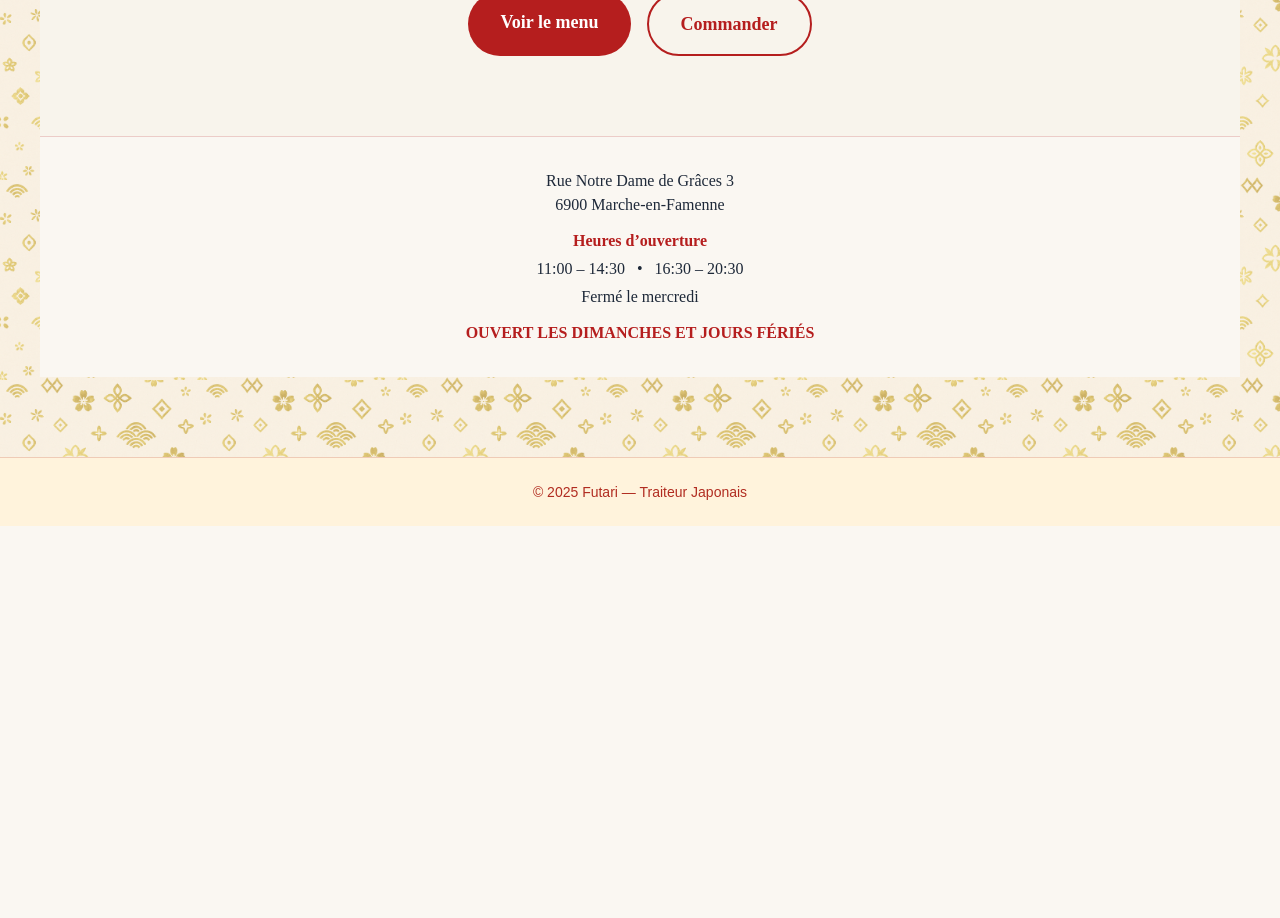
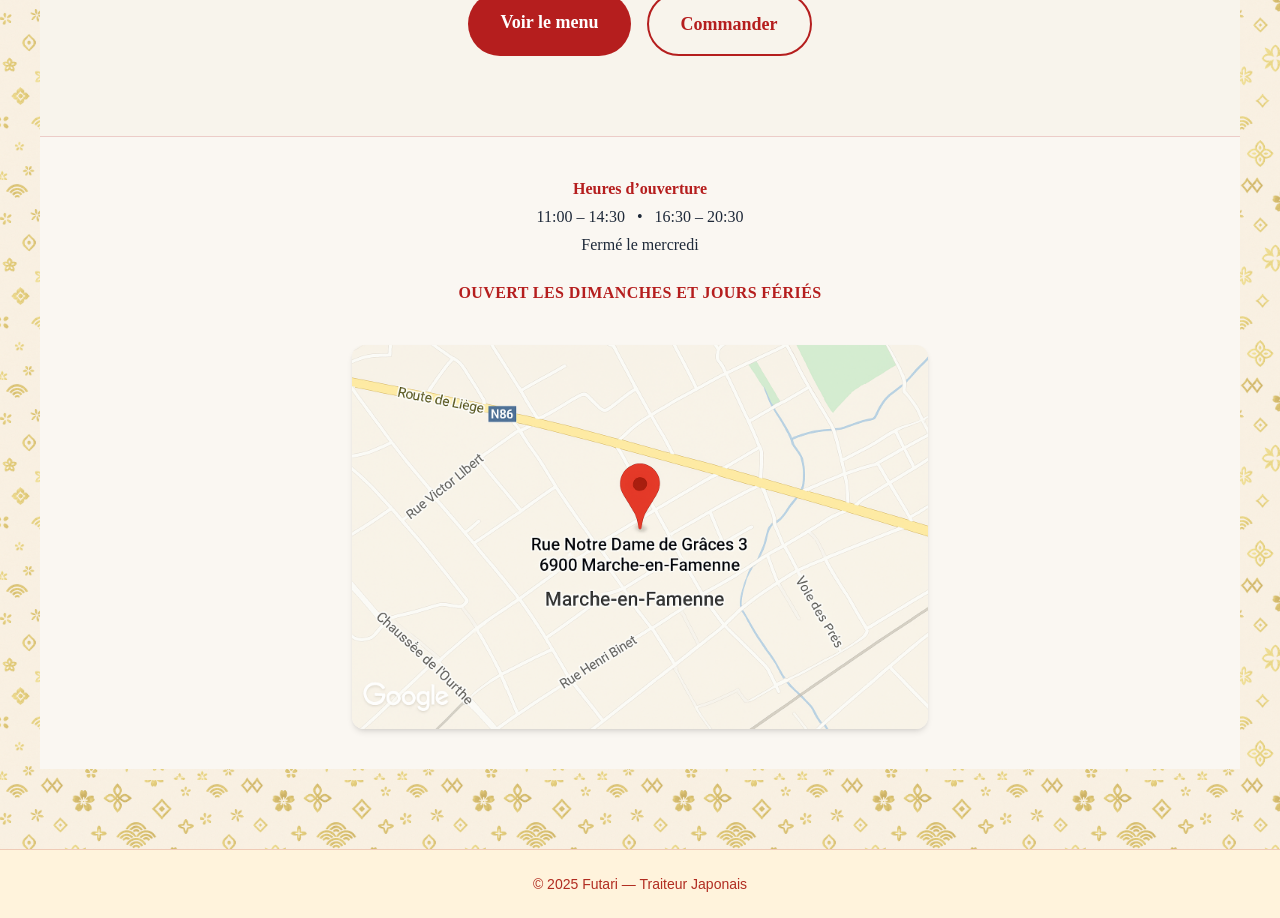
Before and after one commit to Math00718/Futari-site-, a Next.js app: page / in a window 1280 px wide. Shown: the part 820-1738 px from the top of the page. Before the commit the page ends 1346 px from the top, so only its background shows below. Built offline with nearby package versions, Linux system fonts and the light colour scheme.

Commit message:
Mise à jour du menu, alignements, Google Maps, corrections UI

```diff
--- a/app/components/menuitem.tsx
+++ b/app/components/menuitem.tsx
@@ -1,4 +1,5 @@
 "use client";
+
 import { useCart } from "../context/cartcontext";
 import QuantityControl from "./quantitycontrol";
 import Image from "next/image";
@@ -18,6 +19,15 @@ type ExtraData = {
   };
 };
 
+type Props = {
+  id: string;
+  name: string;
+  desc?: string;
+  price: number;
+  img?: string;
+  variants?: string[];
+  extra?: ExtraData;
+};
 
 export default function MenuItem({
   id,
@@ -25,22 +35,15 @@ export default function MenuItem({
   desc,
   price,
   img,
-  variants,
+  variants = [], // ← évite undefined
   extra,
-}: {
-  id: string;
-  name: string;
-  desc?: string;
-  price: number;
-  img?: string;
-  variants?: string[];
-  extra?: ExtraData; // plus de any
-}) {
+}: Props) {
   const { items, inc, dec } = useCart();
   const qty = items[id]?.qty || 0;
   const [open, setOpen] = useState(false);
 
   const isPoke = !!(extra?.isPoke || extra?.type === "poke");
+  const hasVariants = !isPoke && variants.length > 0;
 
   return (
     <div className="bg-white rounded-2xl shadow p-5 relative flex flex-col items-center text-center">
@@ -55,10 +58,14 @@ export default function MenuItem({
       )}
 
       <h3 className="text-xl font-semibold mb-1">{name}</h3>
+
       {desc && <p className="text-gray-600 mb-2 text-sm">{desc}</p>}
+
       <p className="font-bold text-lg mb-3">{price.toFixed(2)} €</p>
 
-      {/* POKÉ */}
+      {/* --- Bouton toujours aligné en bas --- */}
+      <div className="mt-auto flex justify-center">
+        {/* --- POKE (modal obligatoire) --- */}
         {isPoke && (
           <>
             <button
@@ -72,7 +79,7 @@ export default function MenuItem({
               <VariantModal
                 productId={id}
                 productName={name}
-              variants={[]}
+                variants={[]} // poké n’a pas de variants
                 price={price}
                 onClose={() => setOpen(false)}
                 extra={extra}
@@ -81,8 +88,8 @@ export default function MenuItem({
           </>
         )}
 
-      {/* VARIANTS */}
-      {!isPoke && variants?.length ? (
+        {/* --- VARIANTS (popup obligatoire) --- */}
+        {!isPoke && hasVariants && (
           <>
             <button
               onClick={() => setOpen(true)}
@@ -101,10 +108,10 @@ export default function MenuItem({
               />
             )}
           </>
-      ) : null}
+        )}
 
-      {/* NORMAL */}
-      {!isPoke && !variants?.length && (
+        {/* --- NORMAL (pas de popup) --- */}
+        {!isPoke && !hasVariants && (
           <QuantityControl
             value={qty}
             onInc={() => inc(id, { name, price })}
@@ -112,5 +119,6 @@ export default function MenuItem({
           />
         )}
       </div>
+    </div>
   );
 }
--- a/app/menu/page.tsx
+++ b/app/menu/page.tsx
@@ -30,7 +30,6 @@ const [openModal, setOpenModal] = useState<string | null>(null);
   <h2 className="text-4xl font-bold text-[#B51E1E] mb-10 text-center">
     Plateaux
   </h2>
-
   <div className="grid grid-cols-1 md:grid-cols-2 lg:grid-cols-3 gap-10 max-w-6xl mx-auto">
     {/* Plateaux existants */}
     {[
@@ -164,7 +163,7 @@ const [openModal, setOpenModal] = useState<string | null>(null);
     ].map(({ id, name, desc, price, img }) => (
       <div
         key={id}
-        className="bg-white rounded-2xl shadow p-5 text-center w-80"
+        className="bg-white rounded-2xl shadow p-5 text-center w-80 flex flex-col"
       >
         <Image
           src={String(img)}
@@ -176,15 +175,18 @@ const [openModal, setOpenModal] = useState<string | null>(null);
 <h3 className="text-xl font-semibold">{name}</h3>
         <p className="text-gray-600 mt-2">{desc}</p>
         <p className="mt-2 font-bold">{Number(price).toFixed(2)} €</p>
+
+        {/* Bouton aligné en bas */}
+        <div className="mt-auto flex justify-center">
           <QuantityControl
             value={items[String(id)]?.qty || 0}
-          onInc={() =>
-            inc(String(id), { name: String(name), price: Number(price) })
-          }
+            onInc={() => inc(String(id), { name: String(name), price: Number(price) })}
             onDec={() => dec(String(id))}
           />
         </div>
+      </div>
     ))}
+
   </div>
 </section>
 
@@ -247,16 +249,26 @@ const [openModal, setOpenModal] = useState<string | null>(null);
       ["I2", "Tranches de Thon Avocat", "Riz vinaigré garni de thon et avocat", 15.0],
       ["I3", "Tranches de Saumon Thon Avocat", "Mélange saumon-thon sur riz vinaigré", 15.0],
     ].map(([id, name, desc, price]) => (
-      <div key={id} className="bg-white rounded-2xl shadow p-5 text-center">
+   <div
+  key={id}
+  className="bg-white rounded-2xl shadow p-5 text-center flex flex-col"
+  style={{ height: "330px" }} // hauteur fixe pour aligner les boutons
+>
   <h3 className="text-xl font-semibold">{`${id} – ${name}`}</h3>
-        <p className="text-gray-600 mt-2">{desc}</p>
+
+  <p className="text-gray-600 mt-2 flex-grow">{desc}</p>
+
   <p className="mt-2 font-bold">{Number(price).toFixed(2)} €</p>
+
+  <div className="mt-auto">
     <QuantityControl
       value={items[String(id)]?.qty || 0}
-  onInc={() => inc(String(id), { name: String(name), price: Number(price) })}
+      onInc={() =>
+        inc(String(id), { name: String(name), price: Number(price) })
+      }
       onDec={() => dec(String(id))}
     />
-
+  </div>
 </div>
     ))}
   </div>
@@ -340,18 +352,23 @@ const [openModal, setOpenModal] = useState<string | null>(null);
     const p = Number(price);
 
     return (
-      <div key={sid} className="bg-white rounded-2xl shadow p-5 text-center flex flex-col items-center">
+      <div
+  key={sid}
+  className="bg-white rounded-2xl shadow p-5 text-center flex flex-col justify-between h-full min-h-[220px]"
+>
+
         <h3 className="text-xl font-semibold">{`${sid} – ${name}`}</h3>
         <p className="mt-2 font-bold">{p.toFixed(2)} €</p>
 
 
+  <div className="mt-auto flex justify-center">
   <QuantityControl
     value={items[sid]?.qty ?? 0}
     onInc={() => inc(sid, { name: String(name), price: p })}
     onDec={() => dec(sid)}
   />
   </div>
-
+</div>
     );
   })}
 </div>
@@ -588,8 +605,8 @@ const [openModal, setOpenModal] = useState<string | null>(null);
       variants={["Classic", "Crunch", "Spicy", "Fromage", "Wakame"]}
     />
 
-    {/* Les 3 autres SANS POPUP, inchangés */}
-    <div className="bg-white rounded-2xl shadow p-5 text-center">
+    {/* Les 3 autres SANS POPUP — ALIGNÉS EN BAS */}
+<div className="bg-white rounded-2xl shadow p-5 text-center flex flex-col">
   <Image
     src="/menu/veggie-vert.jpg"
     alt="Menu Vert (11 pcs)"
@@ -600,14 +617,18 @@ const [openModal, setOpenModal] = useState<string | null>(null);
   <h3 className="text-xl font-semibold">Menu Vert (11 pcs)</h3>
   <p className="text-gray-600 mt-2">3 Nigiri Avocat • 8 Maki Concombre</p>
   <p className="mt-2 font-bold">7,80 €</p>
+
+  <div className="mt-auto flex justify-center">
     <QuantityControl
       value={items["menu-vert"]?.qty || 0}
       onInc={() => inc("menu-vert", { name: "Menu Vert (11 pcs)", price: 7.8 })}
       onDec={() => dec("menu-vert")}
     />
   </div>
+</div>
 
-    <div className="bg-white rounded-2xl shadow p-5 text-center">
+
+<div className="bg-white rounded-2xl shadow p-5 text-center flex flex-col">
   <Image
     src="/menu/veggie-crunch.jpg"
     alt="Menu Crunch (19 pcs)"
@@ -620,14 +641,18 @@ const [openModal, setOpenModal] = useState<string | null>(null);
     2 Nigiri Omelette • 8 Maki Cali Avocat Fromage • 9 Crunch Cali Roll Veggie
   </p>
   <p className="mt-2 font-bold">14,50 €</p>
+
+  <div className="mt-auto flex justify-center">
     <QuantityControl
       value={items["menu-crunch"]?.qty || 0}
       onInc={() => inc("menu-crunch", { name: "Menu Crunch (19 pcs)", price: 14.5 })}
       onDec={() => dec("menu-crunch")}
     />
   </div>
+</div>
 
-    <div className="bg-white rounded-2xl shadow p-5 text-center">
+
+<div className="bg-white rounded-2xl shadow p-5 text-center flex flex-col">
   <Image
     src="/menu/veggie-mix.jpg"
     alt="Menu Veggie Mix (28 pcs)"
@@ -637,15 +662,21 @@ const [openModal, setOpenModal] = useState<string | null>(null);
   />
   <h3 className="text-xl font-semibold">Menu Veggie Mix (28 pcs)</h3>
   <p className="text-gray-600 mt-2">
-        4 Nigiri (Avocat / Mangue / Radis Jaune / Omelette) • 4 Crunch Cali Veggie • 4 Spicy Cali Veggie • 8 Spring Roll Mangue Fromage • 8 Maki Cali Concombre-Avocat
+    4 Nigiri (Avocat / Mangue / Radis Jaune / Omelette) •
+    4 Crunch Cali Veggie • 4 Spicy Cali Veggie •
+    8 Spring Roll Mangue Fromage • 8 Maki Cali Concombre-Avocat
   </p>
   <p className="mt-2 font-bold">22,50 €</p>
+
+  <div className="mt-auto flex justify-center">
     <QuantityControl
       value={items["menu-veggie-mix"]?.qty || 0}
       onInc={() => inc("menu-veggie-mix", { name: "Menu Veggie Mix (28 pcs)", price: 22.5 })}
       onDec={() => dec("menu-veggie-mix")}
     />
   </div>
+</div>
+
 
   </div>
 </section>
@@ -804,15 +835,16 @@ const [openModal, setOpenModal] = useState<string | null>(null);
             ["C6", "Thon Mayo Avocat Concombre", 5.5],
             ["C8", "Poulet Avocat Concombre", 5.6],
           ].map(([id, name, price]) => (
-            <div key={id} className="bg-white rounded-2xl shadow p-5 w-80 text-center">
+            <div key={id} className="bg-white rounded-2xl shadow p-5 w-80 text-center flex flex-col">
               <h3 className="text-xl font-semibold">{`${id} – ${name}`}</h3>
              <p className="mt-2 font-bold">{Number(price).toFixed(2)} €</p>
+               <div className="mt-auto flex justify-center">
                <QuantityControl
   value={items[String(id)]?.qty || 0}
   onInc={() => inc(String(id), { name: String(name), price: Number(price) })}
   onDec={() => dec(String(id))}
 />
-
+</div>
             </div>
           ))}
         </div>
@@ -929,7 +961,7 @@ const [openModal, setOpenModal] = useState<string | null>(null);
       return (
         <div
           key={id}
-          className="bg-white rounded-2xl shadow p-5 w-80 text-center"
+          className="bg-white rounded-2xl shadow p-5 w-80 text-center flex flex-col"
         >
           <h3 className="text-xl font-semibold flex items-center justify-center gap-2">
             {name}
@@ -944,7 +976,7 @@ const [openModal, setOpenModal] = useState<string | null>(null);
             )}
           </h3>
           <p className="mt-2 font-bold">{Number(price).toFixed(2)} €</p>
-
+<div className="mt-auto flex justify-center">
           <QuantityControl
             value={items[String(id)]?.qty || 0}
             onInc={() =>
@@ -955,6 +987,7 @@ const [openModal, setOpenModal] = useState<string | null>(null);
             }
             onDec={() => dec(String(id))}
           />
+        </div>
         </div>
       );
     })}
@@ -1157,7 +1190,7 @@ const [openModal, setOpenModal] = useState<string | null>(null);
         img: "/menu/maki-nutella-banana.jpg",
       },
     ].map((d) => (
-      <div key={d.id} className="bg-white rounded-2xl shadow p-5 text-center">
+      <div key={d.id} className="bg-white rounded-2xl shadow p-5 text-center flex flex-col">
         <Image
           src={d.img}
           alt={d.name}
@@ -1168,11 +1201,13 @@ const [openModal, setOpenModal] = useState<string | null>(null);
         <h3 className="text-xl font-semibold">{d.name}</h3>
         {d.desc && <p className="text-gray-600 mt-2">{d.desc}</p>}
         <p className="mt-2 font-bold">{Number(d.price).toFixed(2)} €</p>
+        <div className="mt-auto flex justify-center">
         <QuantityControl
           value={items[d.id]?.qty || 0}
           onInc={() => inc(d.id, { name: String(d.name), price: Number(d.price) })}
           onDec={() => dec(d.id)}
         />
+      </div>
        </div>
            ))}
   </div>
--- a/app/page.tsx
+++ b/app/page.tsx
@@ -35,7 +35,6 @@ export default function HomePage() {
           Choisissez vos plats dans le <strong>menu</strong>, ajoutez-les à votre
           <strong> panier</strong>, puis appuyez sur{" "}
           <strong>“Commander par téléphone”</strong> pour appeler l’établissement et passer votre commande.
-
         </p>
 
         <div className="flex flex-col md:flex-row gap-4">
@@ -55,22 +54,38 @@ export default function HomePage() {
         </div>
       </section>
 
-      <footer className="bg-[#FAF7F2] text-center text-gray-800 py-8 border-t border-[#B51E1E]/20">
-        <div className="max-w-xl mx-auto space-y-3">
-          <p className="font-medium">
-            Rue Notre Dame de Grâces 3<br />
-            6900 Marche-en-Famenne
-          </p>
+      {/* --- FOOTER --- */}
+      <footer className="bg-[#FAF7F2] text-center text-gray-800 py-10 border-t border-[#B51E1E]/20">
+        <div className="max-w-xl mx-auto space-y-6">
 
+
+          {/* Heures d'ouverture */}
           <div className="space-y-1">
             <p className="font-semibold text-[#B51E1E]">Heures d’ouverture</p>
             <p>11:00 – 14:30 &nbsp;&nbsp;•&nbsp;&nbsp; 16:30 – 20:30</p>
             <p>Fermé le mercredi</p>
           </div>
 
-          <p className="text-[#B51E1E] font-semibold uppercase">
+          <p className="text-[#B51E1E] font-semibold uppercase tracking-wide">
             Ouvert les dimanches et jours fériés
           </p>
+
+          {/* GOOGLE MAPS — TOUT EN BAS */}
+          <a
+            href="https://www.google.com/maps/place/Rue+Notre+Dame+de+Gr%C3%A2ces+3,+6900+Marche-en-Famenne"
+            target="_blank"
+            rel="noopener noreferrer"
+            className="block w-full pt-4"
+          >
+            <Image
+              src="/maps-futari.png"
+              alt="Voir sur Google Maps"
+              width={600}
+              height={400}
+              className="rounded-xl shadow-md mx-auto cursor-pointer hover:opacity-90 transition"
+            />
+          </a>
+
         </div>
       </footer>
     </main>
```
Also changed, not shown: public/maps-futari.png (added). Lines whose indentation alone changed are shown as unchanged.
